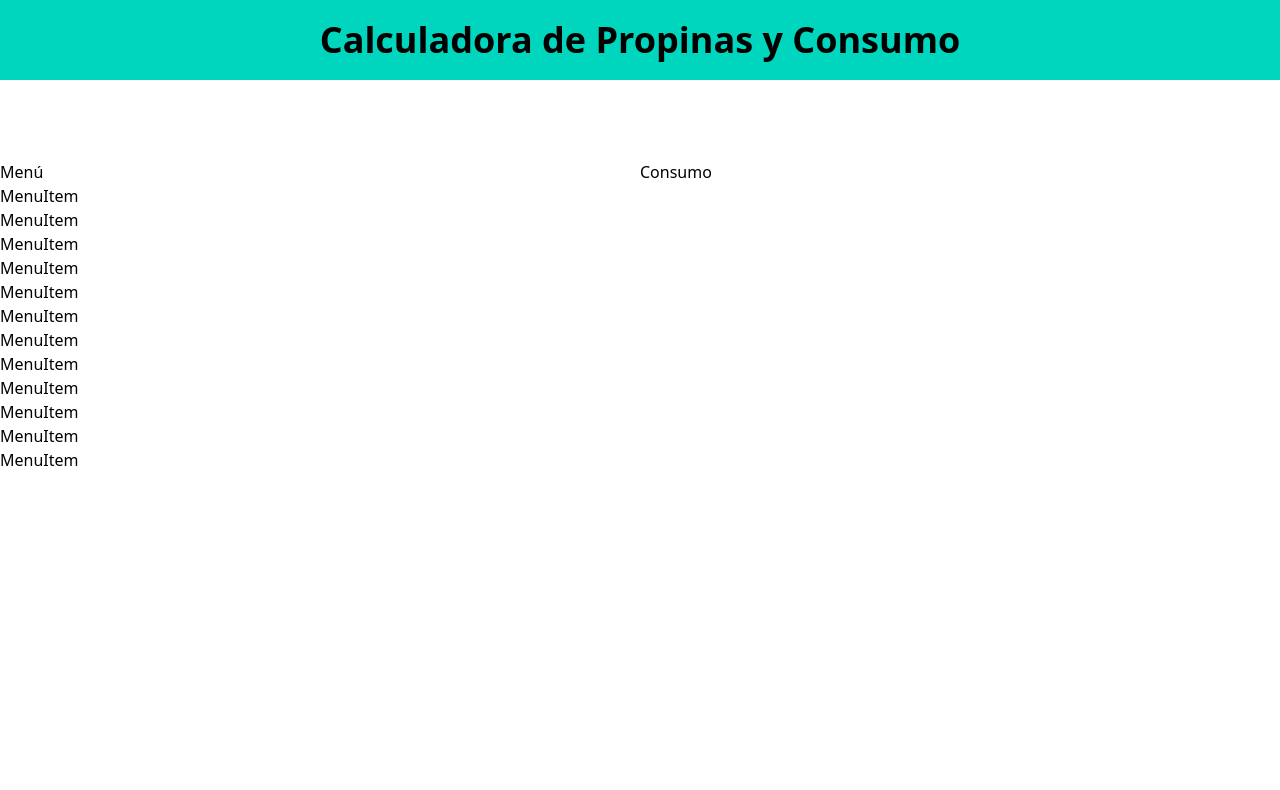
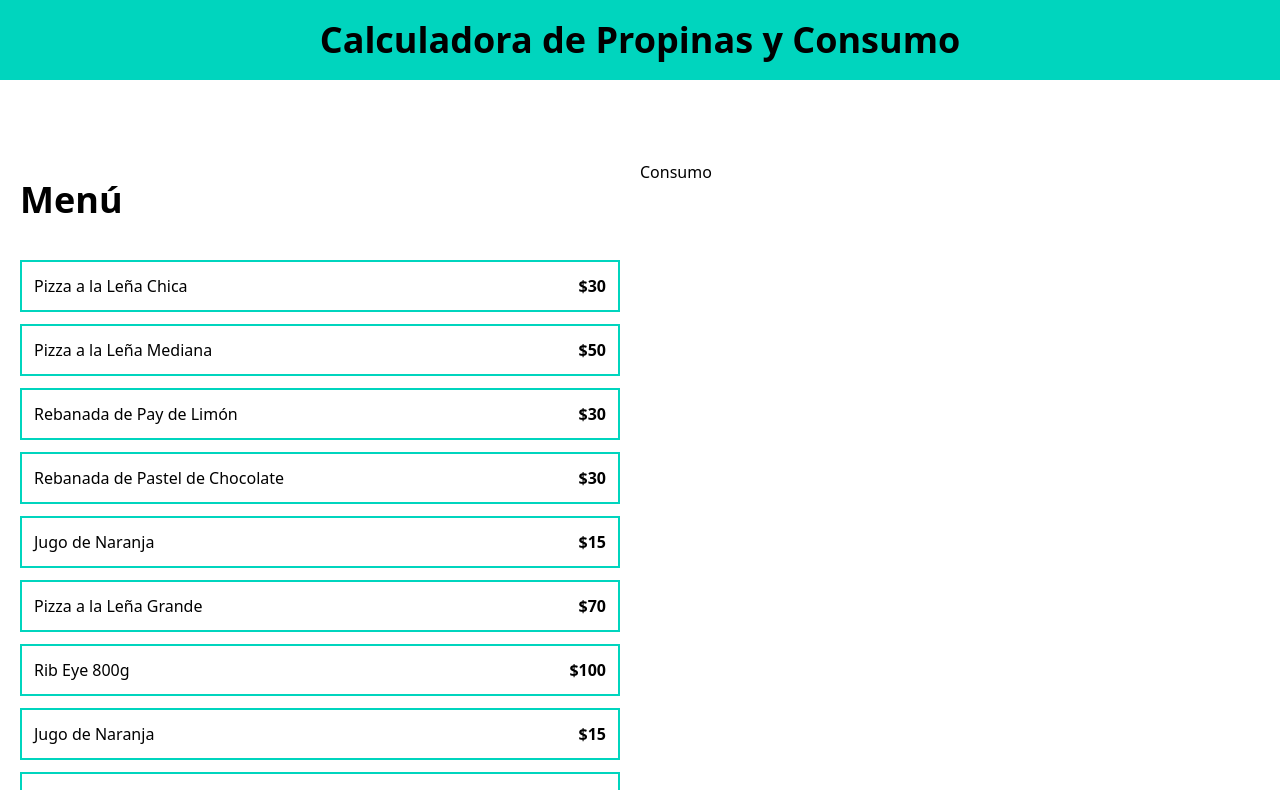
Before and after one commit to cesar91bo/CalculadoraPropina, a React (Vite) app: page / in a window 1280 px wide. Shown: the top 790 px of the page. Built offline with nearby package versions, Linux system fonts and the light colour scheme.

Commit message:
Se agregó la iteración de menú y sus precios

```diff
--- a/src/App.tsx
+++ b/src/App.tsx
@@ -10,12 +10,15 @@
       </header>
 
       <main className="max-w-7xl mx-auto my-20 grid md:grid-cols-2">
-        <div>
-          <h2>Menú</h2>
-          {menuItems.map(item => (
-            <MenuItem
-            key={item.id}/>
-          ))}
+        <div className="p-5">
+          <h2 className="text-4xl font-black">Menú</h2>
+          <div className="space-y-3 mt-10">
+            {menuItems.map(item => (
+              <MenuItem
+              key={item.id}
+              item={item}/>
+            ))}
+          </div>
         </div>
         <div>
           <h2>Consumo</h2>
--- a/src/components/MenuItem.tsx
+++ b/src/components/MenuItem.tsx
@@ -1,7 +1,14 @@
-import React from 'react'
+import type {MenuItem} from '../types'
 
-export default function MenuItem() {
+type MenuItemProps ={
+    item: MenuItem
+}
+
+export default function MenuItem({item}: MenuItemProps) {
   return (
-    <div>MenuItem</div>
+    <button className='border-2 border-teal-400 hover:bg-teal-200 w-full p-3 flex justify-between'>
+        <p>{item.name}</p>
+        <p className='font-black'>${item.price}</p>
+    </button>
   )
 }
--- a/src/types/index.ts
+++ b/src/types/index.ts
@@ -1,4 +1,4 @@
-export type menuItem = {
+export type MenuItem = {
     id: number,
     name: string,
     price: number
```
